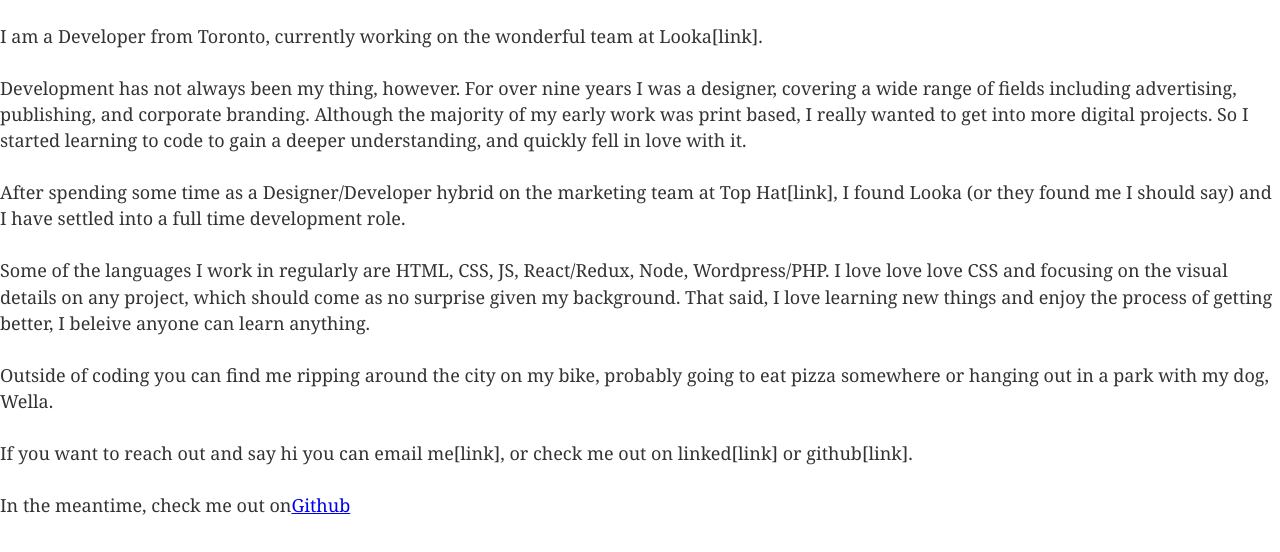
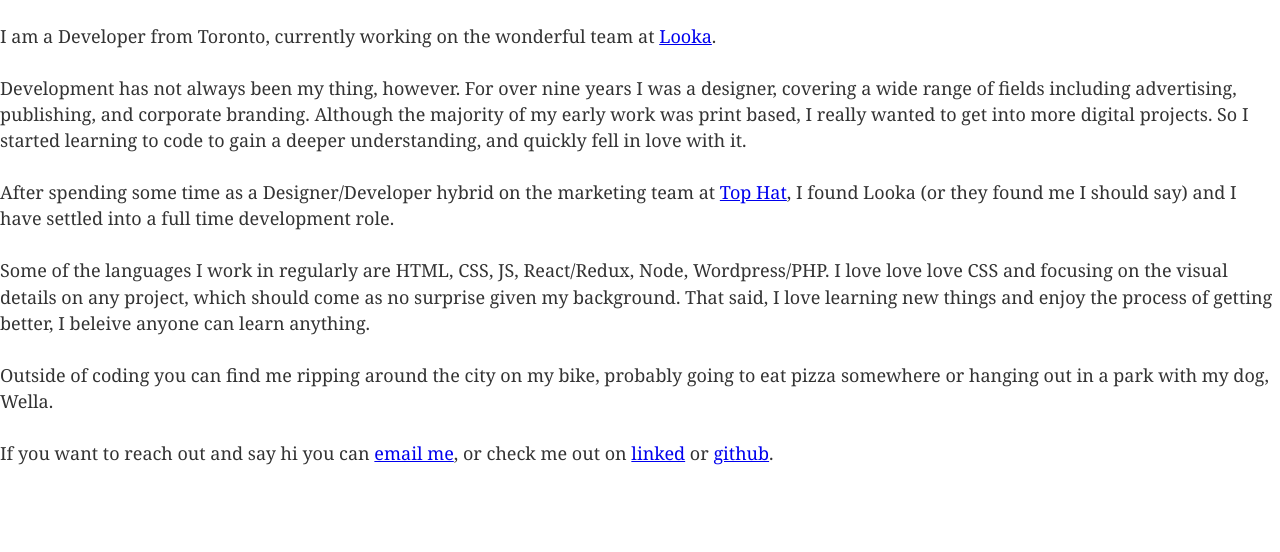
Before and after one commit to mikeybell/personal-site-2019, a Gatsby site: page / in a window 1280 px wide. Shown: the part 48-600 px from the top of the page. Built offline with nearby package versions, Linux system fonts and the light colour scheme; Gatsby itself is replaced by a stand-in of ours.

Commit message:
Adds links to content

```diff
--- a/src/components/content.js
+++ b/src/components/content.js
@@ -3,8 +3,8 @@ import React from 'react';
 const Content = () => (
   <>
     <p>
-      I am a Developer from Toronto, currently working on the wonderful team at
-      Looka[link].
+      I am a Developer from Toronto, currently working on the wonderful team at{' '}
+      <a href="https://looka.com">Looka</a>.
     </p>
     <p>
       Development has not always been my thing, however. For over nine years I
@@ -16,8 +16,9 @@ const Content = () => (
     </p>
     <p>
       After spending some time as a Designer/Developer hybrid on the marketing
-      team at Top Hat[link], I found Looka (or they found me I should say) and I
-      have settled into a full time development role.
+      team at <a href="https://tophat.com">Top Hat</a>, I found Looka (or they
+      found me I should say) and I have settled into a full time development
+      role.
     </p>
     <p>
       Some of the languages I work in regularly are HTML, CSS, JS, React/Redux,
@@ -32,8 +33,10 @@ const Content = () => (
       dog, Wella.
     </p>
     <p>
-      If you want to reach out and say hi you can email me[link], or check me
-      out on linked[link] or github[link].
+      If you want to reach out and say hi you can{' '}
+      <a href="mailto:michaelrobertbell@gmail.com">email me</a>, or check me out on{' '}
+      <a href="https://ca.linkedin.com/in/mike-bell-0376b8a">linked</a> or{' '}
+      <a href="https://github.com/mikeybell">github</a>.
     </p>
   </>
 );
--- a/src/pages/index.js
+++ b/src/pages/index.js
@@ -1,6 +1,4 @@
 import React from 'react';
-import { Link } from 'gatsby';
-
 import Layout from '../components/layout';
 import SEO from '../components/seo';
 import Content from '../components/content';
@@ -10,10 +8,6 @@ const IndexPage = () => (
     <SEO title="Home" />
     <h1>Coming soon</h1>
     <Content />
-    <p>
-      In the meantime, check me out on
-      <Link to="https://github.com/mikeybell/">Github</Link>
-    </p>
   </Layout>
 );
 
```
